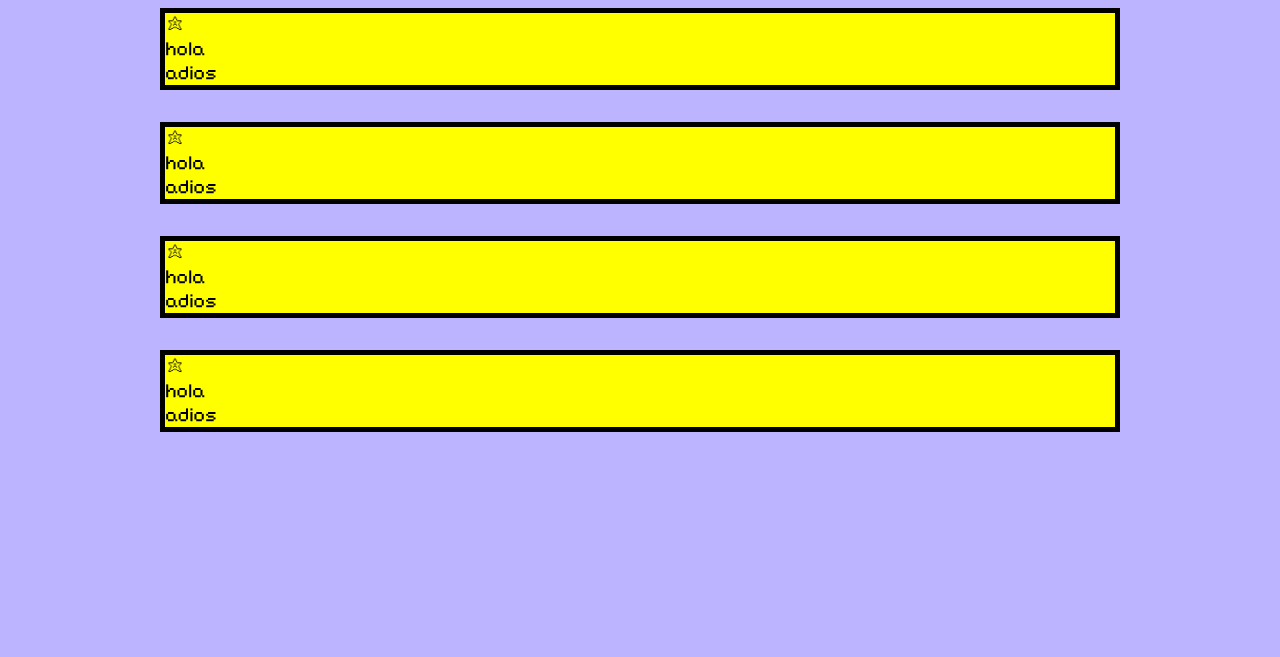
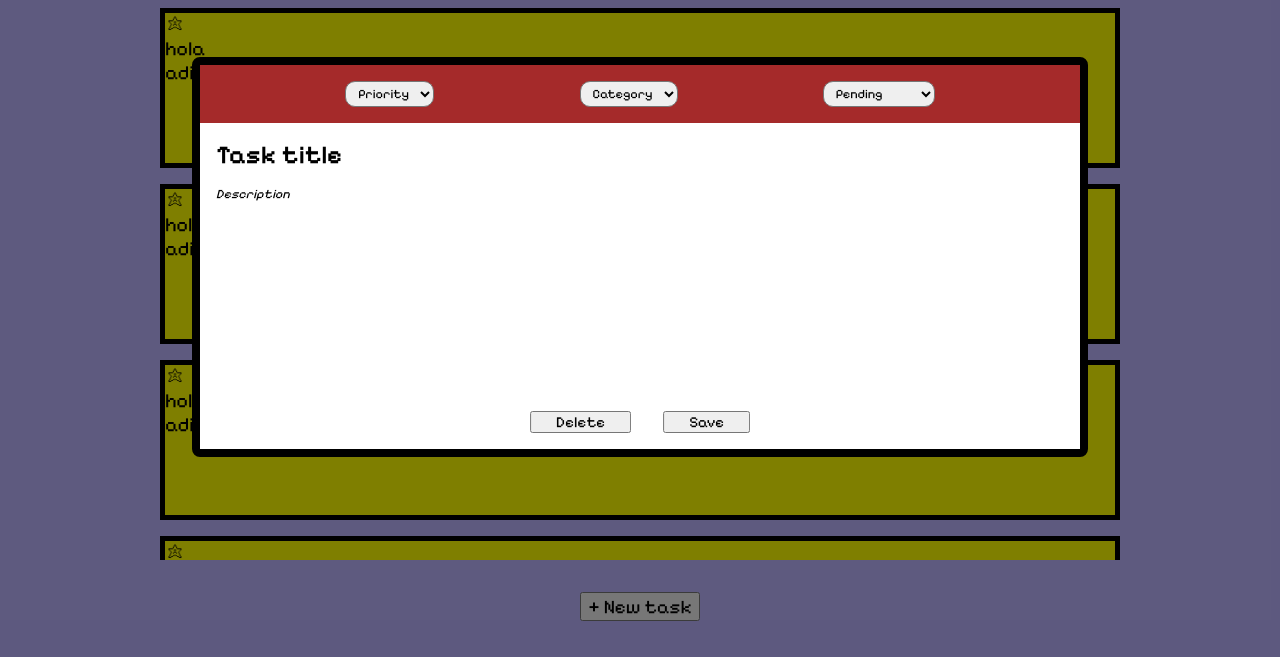
Before and after one commit to lawriss02/project-to-do-list, a React app in the folder to-lo-list/: page /list in a window 1280 px wide. Shown: the part 143-800 px from the top of the page. Built offline with nearby package versions, Linux system fonts and the light colour scheme.

Commit message:
new task popup

```diff
--- a/to-lo-list/src/pages/ListPage.jsx
+++ b/to-lo-list/src/pages/ListPage.jsx
@@ -14,8 +14,43 @@ export function ListPage() {
             </div>
             <p className="title-to-do">{context.username}'s TO DOs</p>
             <div className="task-list-container">
-                <Task/> <Task/> <Task/> <Task/>
+                <Task/> <Task/> <Task/> <Task/> <Task/> <Task/> <Task/> <Task/> <Task/>
             </div>
+            <button className="btn-new-task">+ New task</button>
+
+            <div class="overlay">
+                <div class="popup-new-task">
+                    <div className="task-top-attributes">
+                        <select id="priority-selector" name="priority" required>
+                            <option value="" disabled selected>Priority</option>
+                            <option value="opcion1">High</option>
+                            <option value="opcion2">Medium</option>
+                            <option value="opcion3">Low</option>
+                        </select>
+                        <select id="category-selector" name="category" required>
+                            <option value="" disabled selected>Category</option>
+                            <option value="opcion1">Sport</option>
+                            <option value="opcion2">Fun</option>
+                            <option value="opcion3">Study</option>
+                        </select>
+                        <select id="pending-selector" name="pending" required>
+                            <option value="" disabled selected>Pending</option>
+                            <option value="opcion1">Completed</option>
+                            <option value="opcion2">In progress</option>
+                            <option value="opcion3">Pending</option>
+                        </select>
+
+                    </div>
+                    <p className="task-title">Task title</p>
+                    <p className="task-description">Description</p>
+                    <div className="bottom-buttons">
+                        <button className="task-delete">Delete</button>
+                        <button className="task-ok">Save</button>
+                    </div>
+
+                </div>
+            </div>
+
         </div>
     )
 }
--- a/to-lo-list/src/style/ListPage.css
+++ b/to-lo-list/src/style/ListPage.css
@@ -56,9 +56,91 @@
     grid-template-columns:
         repeat(auto-fit, minmax(150px, 1fr));
     gap: 30px;*/
-    width: 100%;
+    width: 90%;
     display: flex;
     justify-content: space-evenly;
     flex-wrap: wrap;
+    gap: 1rem;
+    height: 100%;
+    overflow-y: scroll;
+}
+
+.btn-new-task {
+    margin: 2rem 0 1rem 0;
+    font-size: max(1rem, 1.5vw)
+}
+
+.overlay {
+    position: fixed;           /* lo saca del flujo normal y lo fija en pantalla */
+    top: 0;
+    left: 0;
+    width: 100vw;
+    height: 100vh;
+    background-color: rgba(0, 0, 0, 0.5); /* fondo negro semitransparente */
+    z-index: 9999;             /* asegúrate de que esté encima de todo */
+    pointer-events: auto;      /* puede capturar clics si quieres bloquear interacción */
+}
+
+
+/*------------------------------------- ADD TASK STYLE ---------------------------------------*/
+
+.popup-new-task {
+  position: absolute;
+  top: 50%;
+  left: 50%;
+  transform: translate(-50%, -50%);
+  background: white;
+  /*padding: 2rem;*/
+  border-radius: 8px;
+  width: 70%;
+  height: 50%;
+  border: solid black 0.5rem;
+}
+
+.task-top-attributes {
+    background-color: brown;
+    padding: 1rem;
+    display: flex;
+    justify-content: space-evenly;
+    flex-wrap: wrap;
+    gap: 1rem;
+}
+
+select {
+    font-size: max(.8rem, 1vw);
+    border-radius: 10px;
+    padding: .2rem .5rem;
+}
+
+.task-title {
+    font-size: max(1.2rem, 2vw);
+    margin: 1rem 1rem;
+    font-weight: 600;
+}
+
+.task-description {
+    font-size: max(.8rem, 1vw);
+    margin: 0 1rem;
+    font-style: italic;
+}
+
+.bottom-buttons {
+    display: flex;
+    position: absolute;
+    bottom: 1rem;
+    left: 50%;
+    transform: translateX(-50%);
     gap: 2rem;
 }
+
+.task-delete {
+
+    font-size: max(.8rem, 1.2vw);
+    padding: 0 1.5rem;
+}
+
+.task-ok {
+
+    font-size: max(.8rem, 1.2vw);
+    padding: 0 1.5rem;
+}
--- a/to-lo-list/src/style/Task.css
+++ b/to-lo-list/src/style/Task.css
@@ -3,6 +3,7 @@
     border: 5px solid black;
     width: 60rem;
     /*margin-bottom: 2vh;*/
+    height: 10rem;
 }
 
 .task p {
```
